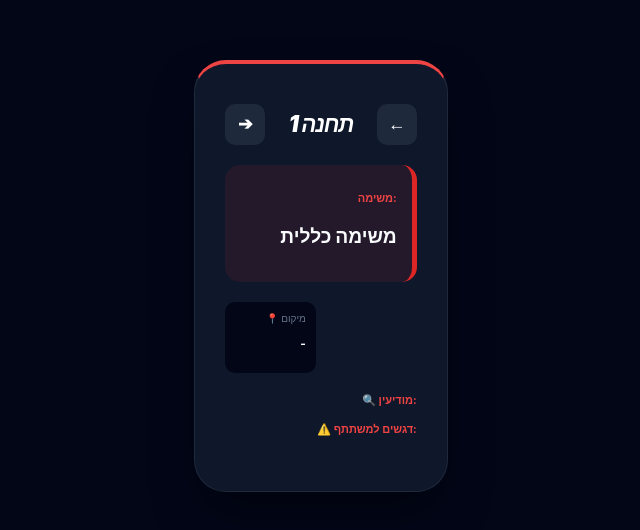
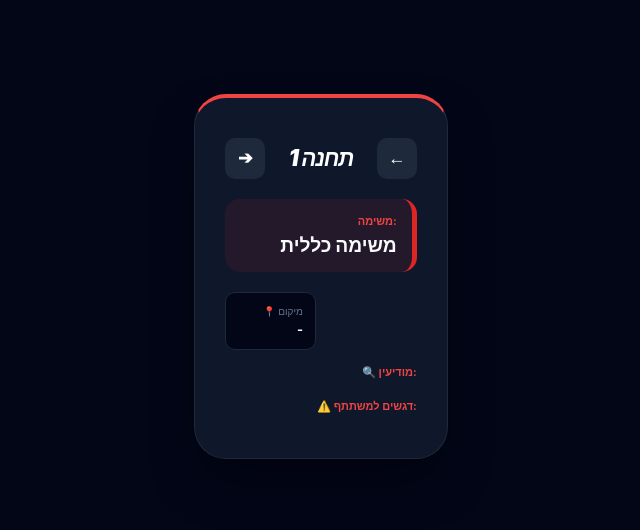
Before and after one commit to raza785612-cmd/casa-de-papel-race, a React (Vite) app: page /mentor/1 in a window 1280 px wide. Shown: the part 124-654 px from the top of the page, without its empty margins (339-979 px from the left). Built offline with nearby package versions, Linux system fonts and the light colour scheme; sample sign-in values are in the browser's storage.

Commit message:
maybeeeeeeeee

```diff
--- a/src/components/Mentor.jsx
+++ b/src/components/Mentor.jsx
@@ -6,14 +6,16 @@ const Mentor = () => {
   const navigate = useNavigate();
   const [loading, setLoading] = useState(true);
 
-  // --- נתוני קבוצות (זהה לסטיישן לסנכרון) ---
+  // --- נתוני קבוצות (מסונכרן עם סטיישן - ללא מיקום, רק משתתפים) ---
   const groupsData = {
     "צוות אדום": {
-      "7": { groupLocation: "משימה קבוצתית", participants: "פרנקל, כהן, לוי" }
+      "6": { participants: "פרנקל, כהן, לוי" },
+      "7": { participants: "פרנקל, כהן, לוי" },
+      "8": { participants: "כלל משתתפי המבצע" }
     }
   };
 
-  // --- נתוני מנטור (המבנה שביקשת) ---
+  // --- נתוני מנטור ---
   const allMentorMissions = {
     "אביה": {
       "7": {
@@ -46,56 +48,63 @@ const Mentor = () => {
       <div className="app-container">
         <div className="card" style={{ textAlign: 'right', borderTop: '4px solid #ef4444' }}>
 
+          {/* ניווט תחנות */}
           <div style={{ display: 'flex', justifyContent: 'space-between', alignItems: 'center', marginBottom: '20px' }}>
-            <button onClick={goToPrev} disabled={id === "1"} style={{ width: '40px', padding: '10px', background: '#1e293b', borderRadius: '10px' }}>➔</button>
+            <button onClick={goToPrev} disabled={id === "1"} style={{ width: '40px', padding: '10px', background: '#1e293b', borderRadius: '10px', color: 'white' }}>➔</button>
             <h1 style={{ fontSize: '1.4rem', margin: 0 }}>תחנה {id}</h1>
-            <button onClick={goToNext} disabled={id === "8"} style={{ width: '40px', padding: '10px', background: '#1e293b', borderRadius: '10px' }}>←</button>
+            <button onClick={goToNext} disabled={id === "8"} style={{ width: '40px', padding: '10px', background: '#1e293b', borderRadius: '10px', color: 'white' }}>←</button>
           </div>
 
           <main>
+            {/* כותרת המשימה */}
             <div style={{ background: 'rgba(220,38,38,0.1)', padding: '15px', borderRadius: '15px', borderRight: '5px solid #dc2626', marginBottom: '20px' }}>
-              <p style={{ color: '#ef4444', fontSize: '11px', fontWeight: 'bold' }}>משימה:</p>
-              <p style={{ fontSize: '1.2rem', fontWeight: '900' }}>{currentMission.taskName || "משימה כללית"}</p>
+              <p style={{ color: '#ef4444', fontSize: '11px', fontWeight: 'bold', margin: '0 0 5px 0' }}>משימה:</p>
+              <p style={{ fontSize: '1.2rem', fontWeight: '900', margin: 0 }}>{currentMission.taskName || "משימה כללית"}</p>
             </div>
 
-            {/* מיקומים ומשתתפים */}
-            <div style={{ display: 'grid', gridTemplateColumns: '1fr 1fr', gap: '10px', marginBottom: '20px' }}>
-               <div style={{ background: '#020617', padding: '10px', borderRadius: '10px' }}>
-                  <p style={{ color: '#64748b', fontSize: '10px', margin: 0 }}>📍 מיקום </p>
-                  <p style={{ fontSize: '12px', fontWeight: 'bold' }}>{currentMission.location || "-"}</p>
+            {/* בלוק מיקום וקבוצה */}
+            <div style={{ display: 'grid', gridTemplateColumns: '1fr 1fr', gap: '10px', marginBottom: '15px' }}>
+               <div style={{ background: '#020617', padding: '12px', borderRadius: '10px', border: '1px solid #1e293b' }}>
+                  <p style={{ color: '#64748b', fontSize: '10px', margin: '0 0 4px 0' }}>📍 מיקום</p>
+                  <p style={{ fontSize: '13px', fontWeight: 'bold', margin: 0 }}>{currentMission.location || "-"}</p>
                </div>
-               {groupDetail && (
-                 <div style={{ background: 'rgba(251, 191, 36, 0.1)', padding: '10px', borderRadius: '10px', border: '1px solid #fbbf24' }}>
-                    <p style={{ color: '#fbbf24', fontSize: '10px', margin: 0 }}>👥 קבוצה: {currentMission.group}</p>
-                    <p style={{ fontSize: '11px', fontWeight: 'bold' }}>{groupDetail.groupLocation}</p>
+
+               {currentMission.group && (
+                 <div style={{ background: 'rgba(251, 191, 36, 0.05)', padding: '12px', borderRadius: '10px', border: '1px solid rgba(251, 191, 36, 0.3)' }}>
+                    <p style={{ color: '#fbbf24', fontSize: '10px', margin: '0 0 4px 0' }}>👥 שיוך קבוצתי</p>
+                    <p style={{ fontSize: '13px', fontWeight: 'bold', margin: 0 }}>{currentMission.group}</p>
                  </div>
                )}
             </div>
 
+            {/* רשימת משתתפים בצוות */}
             {groupDetail?.participants && (
-              <div style={{ marginBottom: '20px', padding: '10px', background: '#0f172a', borderRadius: '10px' }}>
-                 <p style={{ color: '#ef4444', fontSize: '11px', fontWeight: 'bold' }}> צוות: </p>
-                 <p style={{ fontSize: '13px', color: '#f8fafc' }}>{groupDetail.participants}</p>
+              <div style={{ marginBottom: '20px', padding: '12px', background: '#0f172a', borderRadius: '10px', borderRight: '3px solid #fbbf24' }}>
+                 <p style={{ color: '#fbbf24', fontSize: '11px', fontWeight: 'bold', margin: '0 0 5px 0' }}>צוות בתחנה:</p>
+                 <p style={{ fontSize: '14px', color: '#f8fafc', margin: 0, lineHeight: '1.4' }}>{groupDetail.participants}</p>
               </div>
             )}
 
             {/* הנחיות טקסטואליות */}
-            <section style={{ marginBottom: '15px' }}>
-              <p style={{ color: '#ef4444', fontSize: '11px', fontWeight: 'bold' }}>🔍 מודיעין:</p>
-              <p style={{ color: '#94a3b8', fontSize: '14px' }}>{currentMission.intel}</p>
-            </section>
+            <div style={{ display: 'flex', flexDirection: 'column', gap: '15px' }}>
+                <section>
+                  <p style={{ color: '#ef4444', fontSize: '11px', fontWeight: 'bold', margin: '0 0 5px 0' }}>🔍 מודיעין:</p>
+                  <p style={{ color: '#94a3b8', fontSize: '14px', margin: 0 }}>{currentMission.intel}</p>
+                </section>
 
-            <section style={{ marginBottom: '15px' }}>
-              <p style={{ color: '#ef4444', fontSize: '11px', fontWeight: 'bold' }}>⚠️ דגשים למשתתף:</p>
-              <p style={{ color: '#f8fafc', fontSize: '14px' }}>{currentMission.highlights}</p>
-            </section>
+                <section>
+                  <p style={{ color: '#ef4444', fontSize: '11px', fontWeight: 'bold', margin: '0 0 5px 0' }}>⚠️ דגשים למשתתף:</p>
+                  <p style={{ color: '#f8fafc', fontSize: '14px', margin: 0 }}>{currentMission.highlights}</p>
+                </section>
 
-            {currentMission.briefing && (
-              <div style={{ background: 'rgba(255,255,255,0.03)', padding: '12px', borderRadius: '10px', borderRight: '3px solid #fbbf24' }}>
-                <p style={{ color: '#fbbf24', fontSize: '11px', fontWeight: 'bold' }}>🌳 דגשים לברוש:</p>
-                <p style={{ color: '#f8fafc', fontSize: '14px', fontStyle: 'italic' }}>{currentMission.briefing}</p>
-              </div>
-            )}
+                {currentMission.briefing && (
+                  <div style={{ background: 'rgba(251, 191, 36, 0.03)', padding: '12px', borderRadius: '10px', borderRight: '3px solid #fbbf24', marginTop: '5px' }}>
+                    <p style={{ color: '#fbbf24', fontSize: '11px', fontWeight: 'bold', margin: '0 0 5px 0' }}>🌳 דגשים לברוש:</p>
+                    <p style={{ color: '#f8fafc', fontSize: '14px', fontStyle: 'italic', margin: 0 }}>{currentMission.briefing}</p>
+                  </div>
+                )}
+            </div>
+
           </main>
         </div>
       </div>
--- a/src/components/Station.jsx
+++ b/src/components/Station.jsx
@@ -56,6 +56,12 @@ const Station = () => {
           </div>
 
           <main>
+             {mission.intel && (
+                <div style={{ gridColumn: '1 / -1', pb: '5px' }}>
+                  <p style={{ color: '#ef4444', fontSize: '10px' }}>🔍 :מודיעין</p>
+                  <p style={{ fontSize: '13px', color: '#94a3b8' }}>{mission.intel}</p>
+                </div>
+              )}
             {mission.task && (
               <div style={{ background: 'rgba(220,38,38,0.1)', padding: '15px', borderRadius: '12px', borderRight: '4px solid #dc2626', marginBottom: '15px' }}>
                 <p style={{ color: '#ef4444', fontSize: '11px', fontWeight: 'bold' }}>המשימה:</p>
@@ -72,7 +78,7 @@ const Station = () => {
 
             {groupInfo?.participants && (
               <div style={{ background: 'rgba(251, 191, 36, 0.1)', padding: '12px', borderRadius: '10px', border: '1px solid #fbbf24', marginBottom: '15px' }}>
-                <p style={{ color: '#fbbf24', fontSize: '10px', margin: 0, fontWeight: 'bold' }}>👥 חברי הקבוצה בתחנה:</p>
+                <p style={{ color: '#fbbf24', fontSize: '10px', margin: 0, fontWeight: 'bold' }}>👥 הצוות:</p>
                 <p style={{ fontSize: '13px', fontWeight: 'bold' }}>{groupInfo.participants}</p>
               </div>
             )}
@@ -84,15 +90,10 @@ const Station = () => {
                   <p style={{ fontSize: '13px', fontWeight: 'bold' }}>{mission.address}</p>
                 </div>
               )}
-              {mission.intel && (
-                <div style={{ gridColumn: '1 / -1', pb: '5px' }}>
-                  <p style={{ color: '#ef4444', fontSize: '10px' }}>🔍 מודיעין</p>
-                  <p style={{ fontSize: '13px', color: '#94a3b8' }}>{mission.intel}</p>
-                </div>
-              )}
-              {mission.hours && (<div><p style={{ color: '#64748b', fontSize: '10px' }}>🕒 זמן</p><p style={{ fontSize: '12px', fontWeight: 'bold' }}>{mission.hours}</p></div>)}
+
+              {mission.hours && (<div><p style={{ color: '#64748b', fontSize: '10px' }}>🕒 זמן למשימה</p><p style={{ fontSize: '12px', fontWeight: 'bold' }}>{mission.hours}</p></div>)}
               {mission.budget && (<div><p style={{ color: '#64748b', fontSize: '10px' }}>💰 תקציב</p><p style={{ fontSize: '12px', fontWeight: 'bold', color: '#22c55e' }}>{mission.budget}</p></div>)}
-              {mission.escort && (<div><p style={{ color: '#64748b', fontSize: '10px' }}>👤 ליווי</p><p style={{ fontSize: '12px', fontWeight: 'bold' }}>{mission.escort}</p></div>)}
+              {mission.escort && (<div><p style={{ color: '#64748b', fontSize: '10px' }}>👤 מדריך מלווה</p><p style={{ fontSize: '12px', fontWeight: 'bold' }}>{mission.escort}</p></div>)}
             </div>
 
             {mission.img && mission.img.startsWith('http') && (
```
